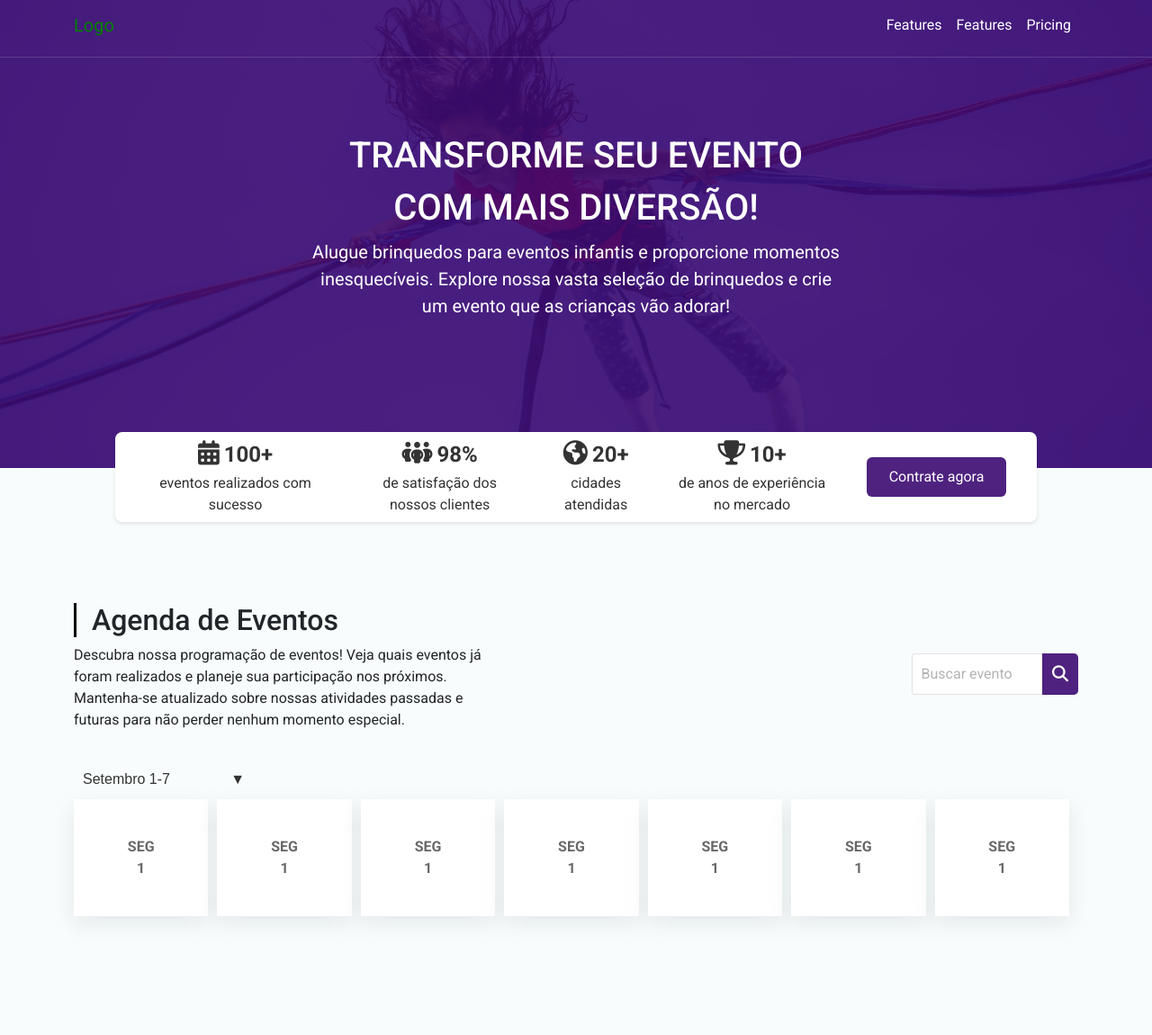
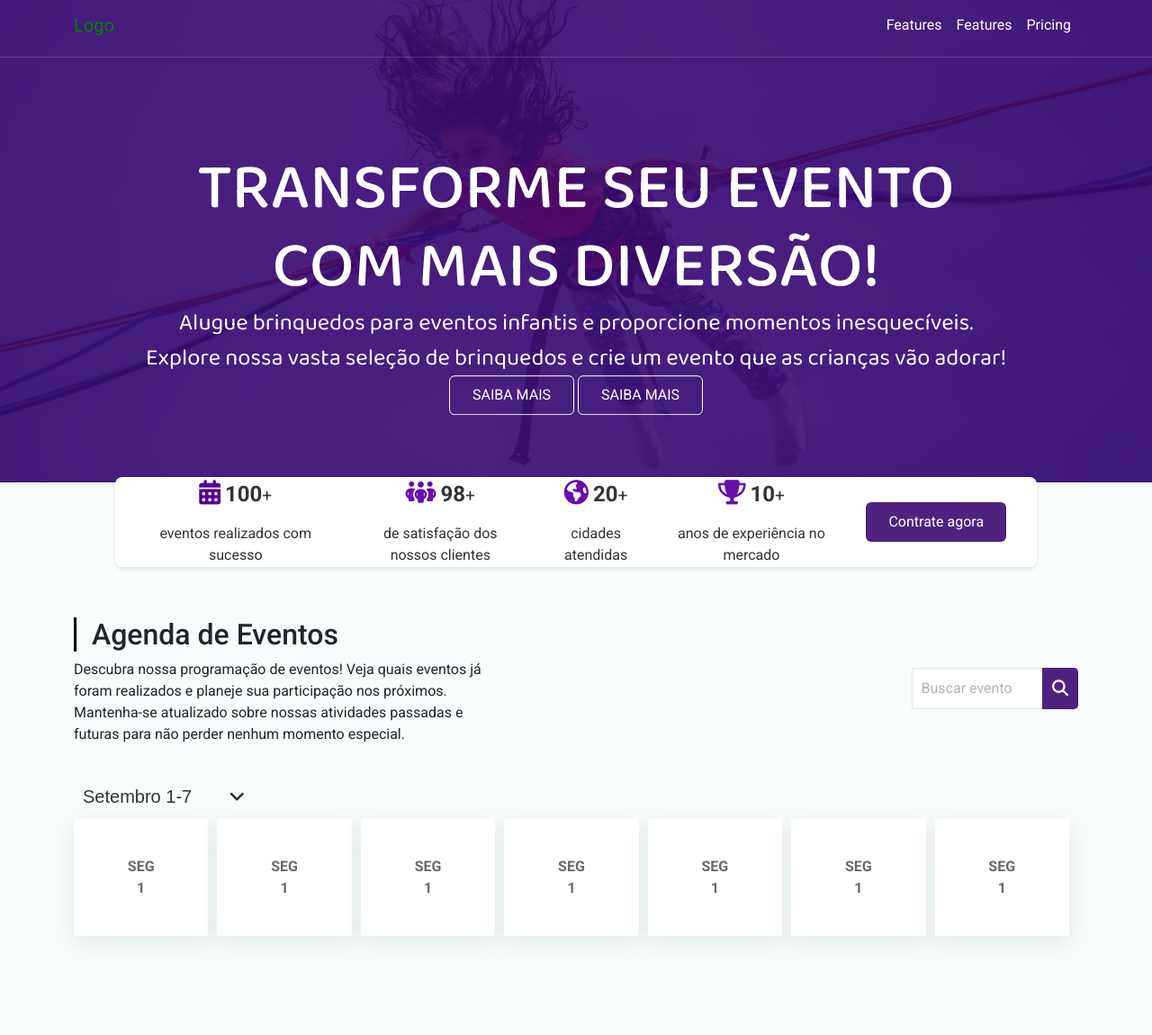
Before and after one commit to felipeov1/institucional-website, a PHP site: page / in a window 1280 px wide. Shown: the top 1150 px of the page at 90% size. Before the commit the page ends 1034 px from the top, so only its background shows below. Run offline with PHP 8.4, Linux system fonts and the light colour scheme; some libraries are stand-ins or nearby versions.

Commit message:
feat: added animations; fix: altered banner;

```diff
--- a/assets/css/style.css
+++ b/assets/css/style.css
@@ -1,4 +1,5 @@
 @import url('https://fonts.googleapis.com/css2?family=Roboto:ital,wght@0,100;0,300;0,400;0,500;0,700;0,900;1,100;1,300;1,400;1,500;1,700;1,900&display=swap');
+@import url('https://fonts.googleapis.com/css2?family=Baloo+2:wght@400..800&display=swap');
 
 body {
     font-family: 'Roboto', sans-serif;
@@ -37,7 +38,7 @@ body {
 .image-container {
     position: relative;
     width: 100%;
-    height: 65vh;
+    height: 67vh;
     overflow: hidden;
 }
 
@@ -60,23 +61,30 @@ body {
 
 .banner-content {
     position: absolute;
-    top: 50%;
+    top: 40%;
     left: 50%;
     transform: translate(-50%, -50%);
     text-align: center;
     color: white;
     padding: 20px;
-    max-width: 80%;
+    width: 90%;
+    max-width: 1000px;
 }
 
 .banner-content h1 {
-    font-size: 2.5rem;
-    margin-bottom: 10px;
+    font-size: 4.5rem;
+    font-family: 'Baloo 2', cursive;
+    margin: 0;
 }
 
 .banner-content p {
-    font-size: 1.25rem;
+    font-size: 1.6rem;
+    font-family: 'Baloo 2', cursive;
+    margin: 0 auto;
+    text-align: center;
 }
+
+
 
 
 /* Style for floating section */
@@ -157,6 +165,26 @@ body {
     background-color: rgba(60, 10, 114, 0.9) !important;
     filter: brightness(80%);
 }
+
+.btn-about-more {
+    appearance: button;
+    backface-visibility: hidden;
+    background-color: transparent;
+    border-radius: 6px;
+    border: 1px solid white;
+    box-sizing: border-box;
+    color: #fff;
+    cursor: pointer;
+    height: 44px;
+    outline: none;
+    overflow: hidden;
+    padding: 0 25px;
+    position: relative;
+    text-align: center;
+    transition: background-color 0.3s ease, filter 0.3s ease;
+}
+
+
 
 
 /* events section */
@@ -267,7 +295,7 @@ body {
 .custom-select-container select {
     width: 100%;
     padding: 10px;
-    font-size: 16px;
+    font-size: 20px;
     color: #333;
     border: none;
     background-color: transparent;
@@ -279,15 +307,18 @@ body {
 }
 
 .custom-select-container::after {
-    content: '\25BC';
+    content: "\f107";
+    font-family: "Font Awesome 5 Free";
+    font-weight: 900;
     position: absolute;
     top: 50%;
     right: 10px;
     transform: translateY(-50%);
-    font-size: 16px;
+    font-size: 20px;
     color: #333;
     pointer-events: none;
 }
+
 
 .custom-select-container select:focus {
     outline: none;
@@ -300,3 +331,42 @@ body {
     height: auto;
     object-fit: contain;
 }
+
+
+
+@media (min-width: 768px) {
+    .banner-content {
+        margin-top: 150px;
+    }
+
+    .btn-about-more {
+        margin-bottom: 100px;
+    }
+
+    .floating-section {
+        margin-top: 50px;
+    }
+}
+
+
+@media (max-width: 768px) {
+    .banner-content h1 {
+        font-size: 3rem;
+    }
+
+    .banner-content p {
+        font-size: 1.2rem;
+        max-width: 90%;
+    }
+}
+
+@media (max-width: 480px) {
+    .banner-content h1 {
+        font-size: 2rem;
+    }
+
+    .banner-content p {
+        font-size: 1rem;
+        max-width: 100%;
+    }
+}
--- a/index.html
+++ b/index.html
@@ -1,12 +1,12 @@
 <!DOCTYPE html>
 <html lang="PT-BR">
-
 <head>
     <meta charset="UTF-8">
     <meta name="viewport" content="width=device-width, initial-scale=1.0">
     <title>Toystop - Início</title>
     <link rel="stylesheet" href="bootstrap/css/bootstrap.min.css">
     <link rel="stylesheet" href="assets/css/style.css">
+    <link rel="stylesheet" href="https://cdnjs.cloudflare.com/ajax/libs/animate.css/4.1.1/animate.min.css" />
     <script src="https://kit.fontawesome.com/3fcdf21787.js" crossorigin="anonymous"></script>
 </head>
 
@@ -42,11 +42,13 @@
     <div class="image-container">
         <img src="assets/images/bungee-kids.jpeg" class="img-fluid" alt="...">
         <div class="overlay"></div>
-        <div class="banner-content">
+        <div class="container banner-content">
             <h1>TRANSFORME SEU EVENTO</h1>
             <h1>COM MAIS DIVERSÃO!</h1>
             <p>Alugue brinquedos para eventos infantis e proporcione momentos inesquecíveis. Explore nossa vasta seleção
                 de brinquedos e crie um evento que as crianças vão adorar!</p>
+            <button class="btn-about-more">SAIBA MAIS</button>
+            <button class="btn-about-more">SAIBA MAIS</button>
         </div>
     </div>
     <!-- end main banner  -->
@@ -56,37 +58,42 @@
         <div class="statistics">
             <div class="stat-box">
                 <div class="number-stats">
-                    <i class="fa-solid fa-calendar-days" style="margin-right: 5px;"></i>
-                    <div class="number-item">100+</div>
+                    <i class="fa-solid fa-calendar-days" style="color: #570294; margin-right: 5px;"></i>
+                    <div class="number-item" data-target="100">0</div><p>+</p>
                 </div>
                 <div class="stat-item">eventos realizados com sucesso</div>
             </div>
             <div class="stat-box">
                 <div class="number-stats">
-                    <i class="fa-solid fa-people-group" style="margin-right: 5px;"></i>
-                    <div class="number-item">98%</div>
+                    <i class="fa-solid fa-people-group" style="color: #6A0DAD; margin-right: 5px;"></i>
+                    <div class="number-item" data-target="98">0</div><p>+</p>
                 </div>
-                <div class="stat-item"> de satisfação dos nossos clientes</div>
+                <div class="stat-item">de satisfação dos nossos clientes</div>
             </div>
             <div class="stat-box">
                 <div class="number-stats">
-                    <i class="fa-solid fa-earth-americas" style="margin-right: 5px;"></i>
-                    <div class="number-item">20+</div>
+                    <i class="fa-solid fa-earth-americas" style="color: #6A0DAD; margin-right: 5px;"></i>
+                    <div class="number-item" data-target="20">0</div><p>+</p>
                 </div>
                 <div class="stat-item">cidades <br>atendidas</div>
             </div>
             <div class="stat-box">
                 <div class="number-stats">
-                    <i class="fa-solid fa-trophy" style="margin-right: 5px;"></i>
-                    <div class="number-item">10+</div>
+                    <i class="fa-solid fa-trophy" style="color: #6A0DAD; margin-right: 5px;"></i>
+                    <div class="number-item" data-target="10">0</div><p>+</p>
                 </div>
-                <div class="stat-item">de anos de experiência no mercado</div>
+                <div class="stat-item">anos de experiência no mercado</div>
             </div>
             <div>
                 <button class="btn-talk-stats">Contrate agora</button>
             </div>
         </div>
     </div>
+
+    <script>
+
+    </script>
+
     <!-- end floating section -->
 
     <!-- start events section -->
@@ -162,6 +169,7 @@
 
     <script src="/assets/js/home.js"></script>
     <script src="bootstrap/js/bootstrap.min.js"></script>
+    <script src="https://cdnjs.cloudflare.com/ajax/libs/wow/1.1.2/wow.min.js"></script>
 
 
 
```
Also changed, not shown: assets/js/home.js (+62 -0 lines).
